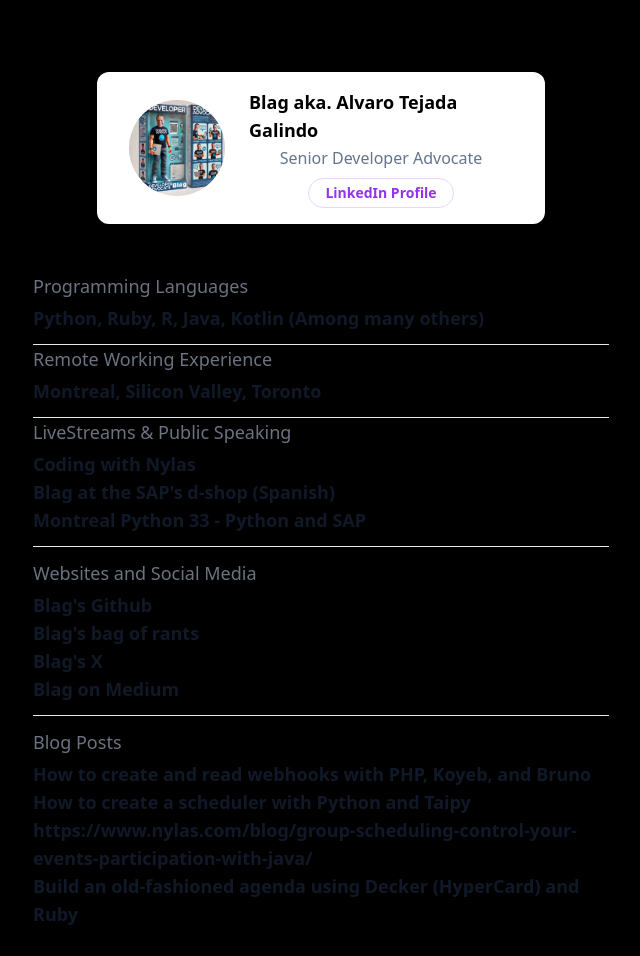
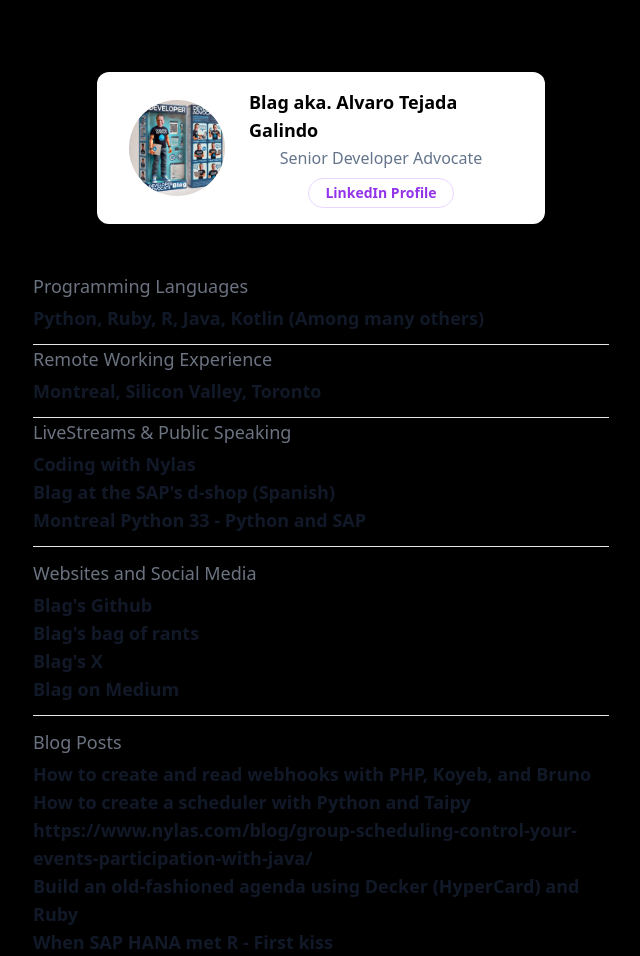
Before and after one commit to atejada/atejada.github.io, a plain HTML site: page index.html in a window 1280 px wide. Shown: the whole page, without its empty margins (319-959 px from the left). Before the commit the page ends 928 px from the top, so only its background shows below. Drawn offline with nearby package versions, Linux system fonts and the light colour scheme.

Commit message:
One more link

```diff
--- a/index.html
+++ b/index.html
@@ -53,6 +53,7 @@
         <dd class="text-lg font-semibold"><a href="https://www.nylas.com/blog/how-to-create-a-scheduler-with-python-and-taipy/">How to create a scheduler with Python and Taipy</a></dd>
         <dd class="text-lg font-semibold"><a href="https://www.nylas.com/blog/group-scheduling-control-your-events-participation-with-java/">https://www.nylas.com/blog/group-scheduling-control-your-events-participation-with-java/</a></dd>
         <dd class="text-lg font-semibold"><a href="https://www.nylas.com/blog/build-an-old-fashioned-agenda-using-decker-hypercard-and-ruby/">Build an old-fashioned agenda using Decker (HyperCard) and Ruby</a></dd>
+        <dd class="text-lg font-semibold"><a href="https://community.sap.com/t5/technology-blogs-by-sap/when-sap-hana-met-r-first-kiss/ba-p/12940827">When SAP HANA met R - First kiss</a></dd>
     </div>
 </dl>
 </div>
```
